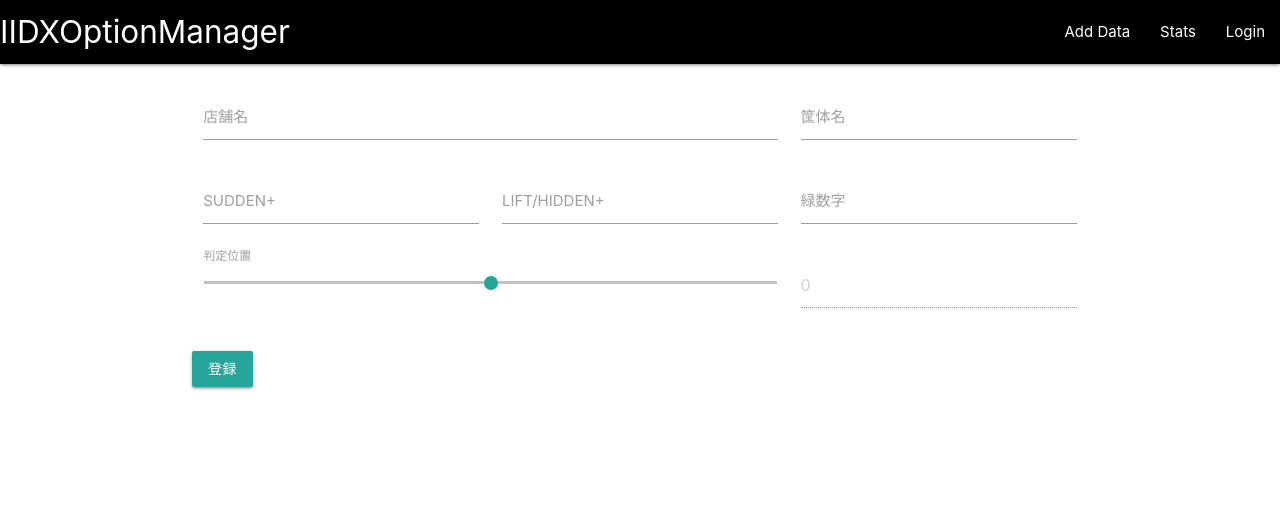
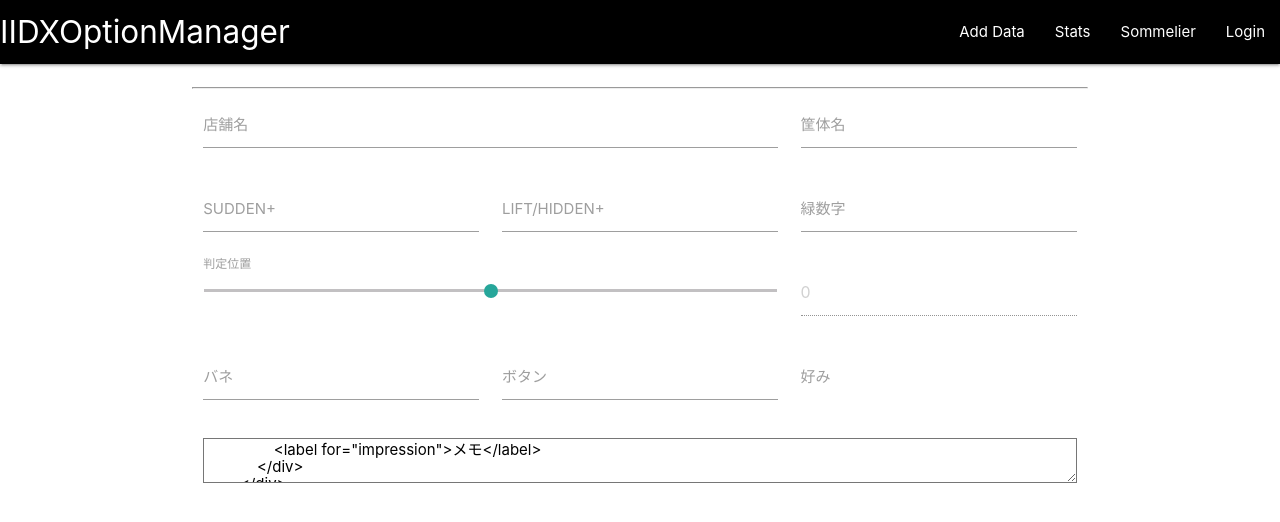
Before and after one commit to melqueawq/IIDXOptionManager, a Flask app: template templates/addData.html in a window 1280 px wide. Shown: the top 522 px of the page. Run offline with Flask 2, Linux system fonts and the light colour scheme; the template is opened without the code that fills it, so the values that code supplies are empty.

Commit message:
[add/update] 筐体情報記入欄追加

```diff
--- a/templates/addData.html
+++ b/templates/addData.html
@@ -31,6 +31,30 @@
             </div>
             <div class="input-field col s12 m4">
                 <input disabled type="text" id="sliderValue" placeholder="0">
+            </div>
+
+            <hr>
+
+            <div class="input-field col s12 m4">
+                <input type="text" name="springWeight" id="springWeight">
+                <label for="springWeight">バネ</label>
+            </div>
+            <div class="input-field col s12 m4">
+                <input type="text" name="buttonWeight" id="buttonWeight">
+                <label for="buttonWeight">ボタン</label>
+            </div>
+            <div class="input-field col s12 m4">
+                <select name="like">
+                    <option value="1">&#128522; 好き</option>
+                    <option value="2">&#128528; 普通</option>
+                    <option value="3">&#128532; 嫌い</option>
+                </select>
+                <label>好み</label>
+            </div>
+
+            <div class="input-field col s12">
+                <textarea name="impression" id="impression">
+                <label for="impression">メモ</label>
             </div>
         </div>
         <button type="submit" class="btn">登録</button>
--- a/templates/layout.html
+++ b/templates/layout.html
@@ -29,6 +29,7 @@
       <ul id="nav-mobile" class="right hide-on-med-and-down">
         <li><a href="/addData">Add Data</a></li>
         <li><a href="/stats">Stats</a></li>
+        <li><a href="/sommelier">Sommelier</a></li>
         {% if 'screen_name' in session %}
         <li><a href="/logout">Logout</a></li>
         {% else %}
--- a/view/views.py
+++ b/view/views.py
@@ -67,6 +67,11 @@
         j = json.load(f)
 
     return render_template('stats.html', json=j)
+
+
+@app.route('/sommelier')
+def sommelier():
+    return render_template('sommelier.html')
 
 
 @app.route('/loginerr')
```
Also changed, not shown: templates/editData.html (+25 -0 lines), templates/sommelier.html (added, +8 -0 lines).
